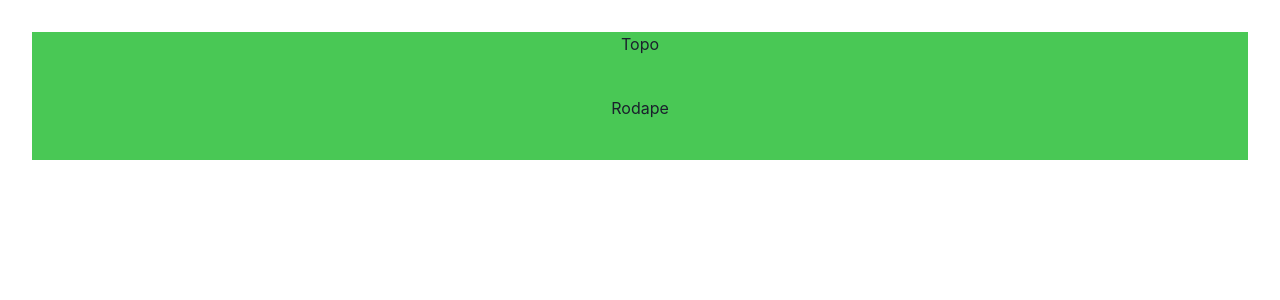
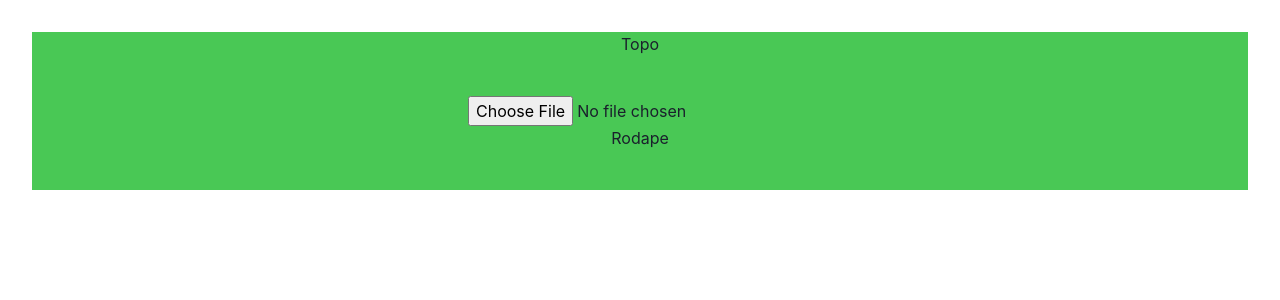
Before and after one commit to CaioAssis/PI-Sem4-Front, a React (Vite) app: page /initVistoria in a window 1280 px wide. Shown: the top 300 px of the page. Built offline with nearby package versions, Linux system fonts and the light colour scheme.

Commit message:
fim aula

```diff
--- /dev/null
+++ b/src/components/image-to-base/index.tsx
@@ -0,0 +1,31 @@
+import React, { useState } from "react";
+
+const ImageToBase64: React.FC = () => {
+  const [base64, setBase64] = useState<string | null>(null);
+
+  const handleFileChange = (event: React.ChangeEvent<HTMLInputElement>) => {
+    const file = event.target.files?.[0];
+    if (file) {
+      const reader = new FileReader();
+      reader.onloadend = () => {
+        setBase64(reader.result as string);
+      };
+      reader.readAsDataURL(file);
+    }
+  };
+
+  return (
+    <div>
+      <input type="file" onChange={handleFileChange} />
+      {base64 && (
+        <div>
+          <h3>Base64 Image:</h3>
+          <img src={base64} alt="Base64" style={{ maxWidth: "300px", maxHeight: "300px" }} />
+          <textarea value={base64} readOnly rows={10} cols={50} />
+        </div>
+      )}
+    </div>
+  );
+};
+
+export default ImageToBase64;
--- a/src/components/modal/vistoria/vistoria-view/index.tsx
+++ b/src/components/modal/vistoria/vistoria-view/index.tsx
@@ -1,6 +1,6 @@
 import { Vistoria } from "../../../interfaces/vistoria";
 import { Text, Image, Box  } from '@chakra-ui/react';
-
+import imagem from "../../../../th.jfif"
 interface ViewProps {
     vistoria: Vistoria
 }
@@ -16,7 +16,8 @@ function VistoriaView({ vistoria }: ViewProps) {
                     <Text key={item.id}>{item.moduloDescricao}</Text>
                     <Text>{item.status ? "OK" : "Problema!"}</Text>
                     <Text>{item.descricao}</Text>
-                    {item.imagem != '' && (<img src={item.imagem} alt="" height="500px" width="500px" />)}
+                    {item.imagem != '' && (<img src={imagem}
+                    alt="" height="500px" width="500px" />)}
                     <Text>-------------</Text>
                 </>
             ))}
--- a/src/components/pdf/index.tsx
+++ b/src/components/pdf/index.tsx
@@ -11,19 +11,7 @@ interface Props {
 
 const PdfContent = React.forwardRef<HTMLDivElement, Props>(({ vistoria }, ref) => (
   <Box ref={ref} padding="4" backgroundColor="white" textAlign='start'>
-    <Text> {vistoria.data} - Vistoria {vistoria.id}</Text>
-            <Text> {vistoria.status} </Text>
-            <Text>--------//--------</Text>
-            <Text> </Text>
-            {vistoria.moduloInspecao.map(item => (
-                <>
-                    <Text key={item.id}>{item.moduloDescricao}</Text>
-                    <Text>{item.status ? "OK" : "Problema!"}</Text>
-                    <Text>{item.descricao}</Text>
-                    {item.imagem != '' && (<img src={item.imagem} alt="" height="500px" width="500px" />)}
-                    <Text>-------------</Text>
-                </>
-            ))}
+    <VistoriaView vistoria={vistoria}/>
   </Box>
 ));
 
@@ -37,7 +25,7 @@ const CreatePdf: React.FC<Props> = ({ vistoria }) => {
         .set({
           filename: 'documento.pdf',
           image: { type: 'jpeg', quality: 0.98 },
-          html2canvas: { scale: 2 },
+          html2canvas: { scale: 2, useCORS: true },
           jsPDF: { unit: 'in', format: 'letter', orientation: 'portrait' }
         })
         .save();
--- a/src/pages/vist-create/index.tsx
+++ b/src/pages/vist-create/index.tsx
@@ -1,9 +1,11 @@
+import ImageToBase64 from "../../components/image-to-base"
 import Layout from "../../components/layout"
 import CreatePdf from "../../components/pdf"
 
 function VistCreate() {
     return (
         <Layout>
+            <ImageToBase64/>
         </Layout>
     )
 }
```
Also changed, not shown: src/th.jfif (added).
